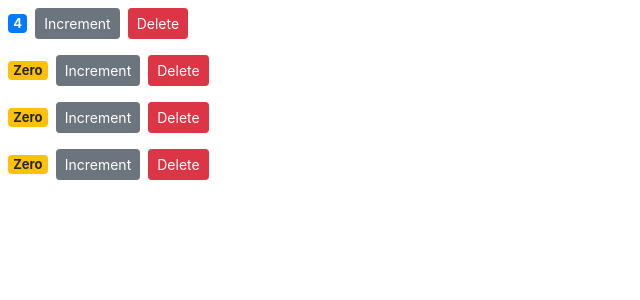
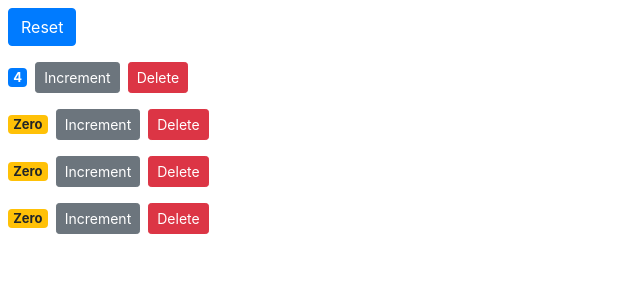
Before and after one commit to Davien21/counter-app, a React (Create React App) app: page / in a window 1280 px wide. Shown: the top 300 px of the page, without its empty margins (0-640 px from the left). Built offline with nearby package versions, Linux system fonts and the light colour scheme.

Commit message:
single source of truth

```diff
--- a/src/components/counter.jsx
+++ b/src/components/counter.jsx
@@ -2,7 +2,7 @@
 
 class Counter extends Component {
   state = {
-    value: this.props.value,
+    value: this.props.counter.value,
     tags: ["tag1", "tag2", "tag3"],
   };
 
@@ -28,7 +28,6 @@
   };
 
   render() {
-    console.log(this.props)
     return (
       <div className="">
         <span style={this.styles} className={this.getBadgeClasses()}>
@@ -41,7 +40,7 @@
           Increment
         </button>
         <button
-          onClick={() => this.props.onDelete(this.props.id)}
+          onClick={() => this.props.onDelete(this.props.counter.id)}
           className="btn btn-danger btn-sm m-2"
         >
           Delete
--- a/src/components/counters.jsx
+++ b/src/components/counters.jsx
@@ -11,19 +11,30 @@
     ],
   };
 
+  handleReset = () => {
+    const counters = this.state.counters.map(c => {
+      c.value = 0;
+      return c;
+    })
+    this.setState({ counters })
+  }
+
   handleDelete = (counterId) => {
-    console.log("Event Handler Called", counterId);
+    const counters = this.state.counters.filter((c) => c.id !== counterId);
+    this.setState({ counters });
   };
 
   render() {
     return (
       <div>
+        <button onClick={this.handleReset} className="btn btn-primary m-2">
+          Reset
+        </button>
         {this.state.counters.map((counter) => (
           <Counter
             key={counter.id}
             onDelete={this.handleDelete}
-            value={counter.value}
-            id={counter.id}
+            counter={counter}
           />
         ))}
       </div>
```
